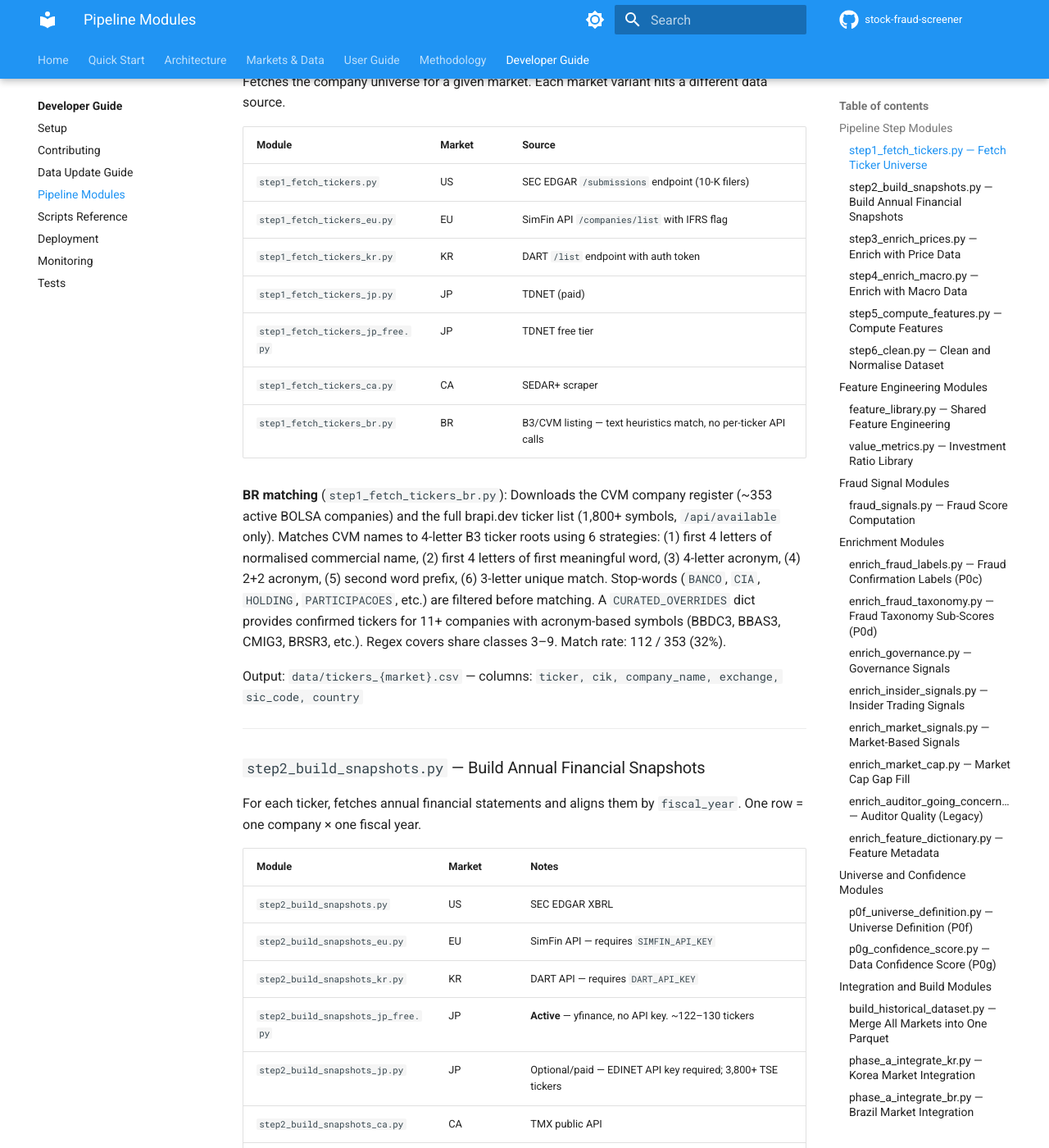
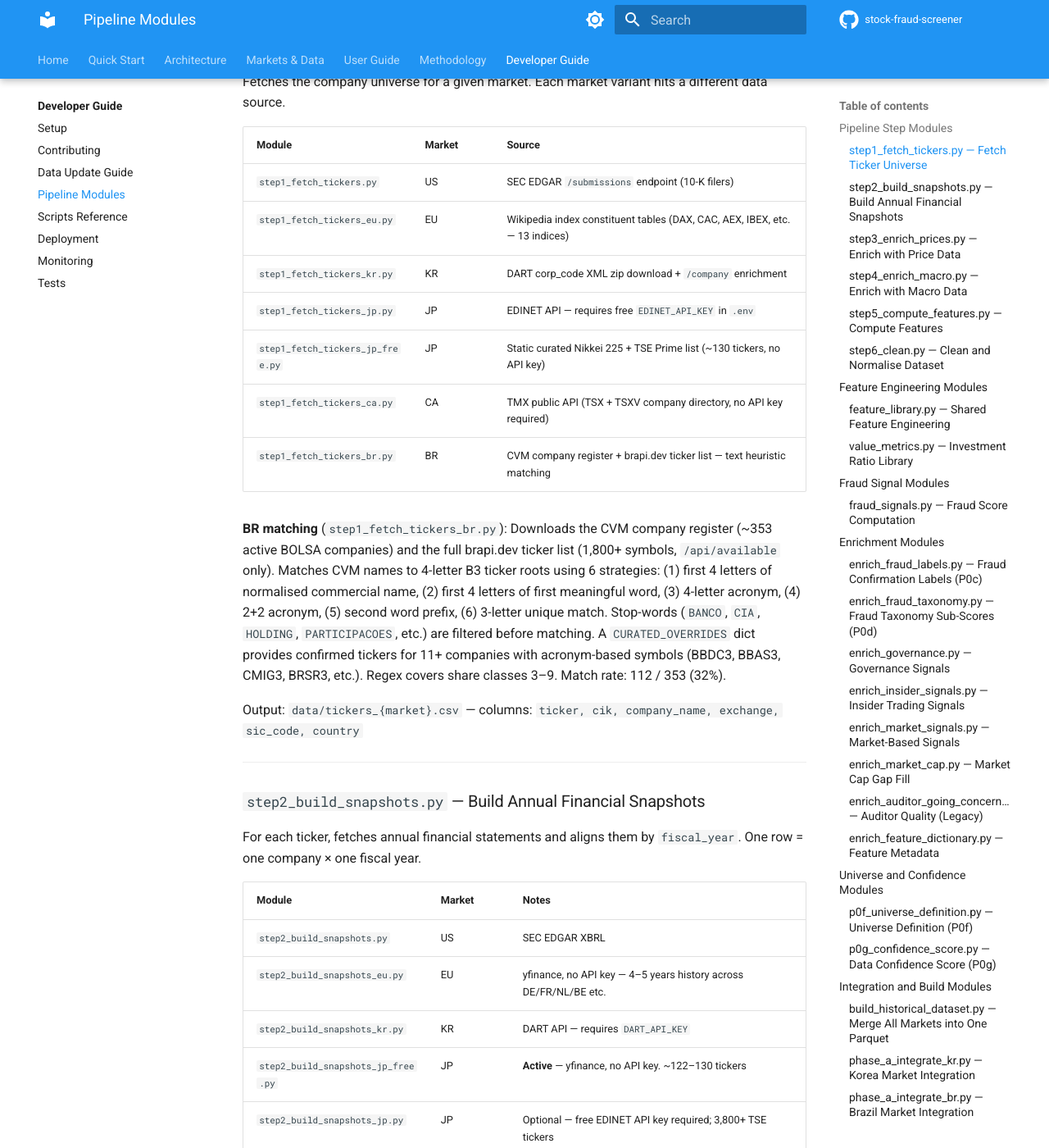
Before and after one commit to sherlock718/stock-fraud-screener, an MkDocs documentation site: the page built from docs/developer/pipeline-scripts.md, in a window 1280 px wide and 1400 px high, scrolled down 464 px. Shown: the whole window at 82% size. Built offline with MkDocs 1.6.1 and Material for MkDocs 9.7.7, drawn with Linux system fonts in a browser that asks for light colours; comment, search, counter and statistics services are not loaded; some of the changed text lies outside the part shown.

Commit message:
docs(pipeline): fix data source descriptions — EU yfinance, JP EDINET (free), CA SEDAR+
- pipeline-scripts.md step2 table: EU was SimFin → yfinance (no API key); JP was 'paid' → free EDINET API key; CA was TMX API → SEDAR+ XBRL + yfinance fallback
- architecture.md: A2 SimFin→yfinance, A4 TDNET→EDINET, Data Flow node text, alpha col-count label
- CLAUDE.md: multi-market ingestion row corrected (SimFin/TDNET→yfinance/EDINET)
- research/: archived stale notebooks 01/02/04 to research/archive/

```diff
--- a/docs/developer/pipeline-scripts.md
+++ b/docs/developer/pipeline-scripts.md
@@ -15,12 +15,12 @@ Fetches the company universe for a given market. Each market variant hits a diff
 | Module | Market | Source |
 |---|---|---|
 | `step1_fetch_tickers.py` | US | SEC EDGAR `/submissions` endpoint (10-K filers) |
-| `step1_fetch_tickers_eu.py` | EU | SimFin API `/companies/list` with IFRS flag |
-| `step1_fetch_tickers_kr.py` | KR | DART `/list` endpoint with auth token |
-| `step1_fetch_tickers_jp.py` | JP | TDNET (paid) |
-| `step1_fetch_tickers_jp_free.py` | JP | TDNET free tier |
-| `step1_fetch_tickers_ca.py` | CA | SEDAR+ scraper |
-| `step1_fetch_tickers_br.py` | BR | B3/CVM listing — text heuristics match, no per-ticker API calls |
+| `step1_fetch_tickers_eu.py` | EU | Wikipedia index constituent tables (DAX, CAC, AEX, IBEX, etc. — 13 indices) |
+| `step1_fetch_tickers_kr.py` | KR | DART corp_code XML zip download + `/company` enrichment |
+| `step1_fetch_tickers_jp.py` | JP | EDINET API — requires free `EDINET_API_KEY` in `.env` |
+| `step1_fetch_tickers_jp_free.py` | JP | Static curated Nikkei 225 + TSE Prime list (~130 tickers, no API key) |
+| `step1_fetch_tickers_ca.py` | CA | TMX public API (TSX + TSXV company directory, no API key required) |
+| `step1_fetch_tickers_br.py` | BR | CVM company register + brapi.dev ticker list — text heuristic matching |
 
 **BR matching** (`step1_fetch_tickers_br.py`): Downloads the CVM company register (~353 active BOLSA companies) and the full brapi.dev ticker list (1,800+ symbols, `/api/available` only). Matches CVM names to 4-letter B3 ticker roots using 6 strategies: (1) first 4 letters of normalised commercial name, (2) first 4 letters of first meaningful word, (3) 4-letter acronym, (4) 2+2 acronym, (5) second word prefix, (6) 3-letter unique match. Stop-words (`BANCO`, `CIA`, `HOLDING`, `PARTICIPACOES`, etc.) are filtered before matching. A `CURATED_OVERRIDES` dict provides confirmed tickers for 11+ companies with acronym-based symbols (BBDC3, BBAS3, CMIG3, BRSR3, etc.). Regex covers share classes 3–9. Match rate: 112 / 353 (32%).
 
@@ -35,11 +35,11 @@ For each ticker, fetches annual financial statements and aligns them by `fiscal_
 | Module | Market | Notes |
 |---|---|---|
 | `step2_build_snapshots.py` | US | SEC EDGAR XBRL |
-| `step2_build_snapshots_eu.py` | EU | SimFin API — requires `SIMFIN_API_KEY` |
+| `step2_build_snapshots_eu.py` | EU | yfinance, no API key — 4–5 years history across DE/FR/NL/BE etc. |
 | `step2_build_snapshots_kr.py` | KR | DART API — requires `DART_API_KEY` |
 | `step2_build_snapshots_jp_free.py` | JP | **Active** — yfinance, no API key. ~122–130 tickers |
-| `step2_build_snapshots_jp.py` | JP | Optional/paid — EDINET API key required; 3,800+ TSE tickers |
-| `step2_build_snapshots_ca.py` | CA | TMX public API |
+| `step2_build_snapshots_jp.py` | JP | Optional — free EDINET API key required; 3,800+ TSE tickers |
+| `step2_build_snapshots_ca.py` | CA | SEDAR+ XBRL filings + yfinance fallback |
 | `step2_build_snapshots_br.py` | BR | CVM + brapi.dev |
 
 **JP note**: `step2_build_snapshots_jp_free.py` is the default active variant and outputs `data/snapshots_jp.parquet`. For full TSE coverage (3,800+ tickers), use `step2_build_snapshots_jp.py` with a free EDINET API key.
```
Also changed, not shown: CHANGELOG.md (+10 -0 lines), CLAUDE.md (+1 -1 lines), docs/architecture.md (+4 -4 lines), 6 other files.
